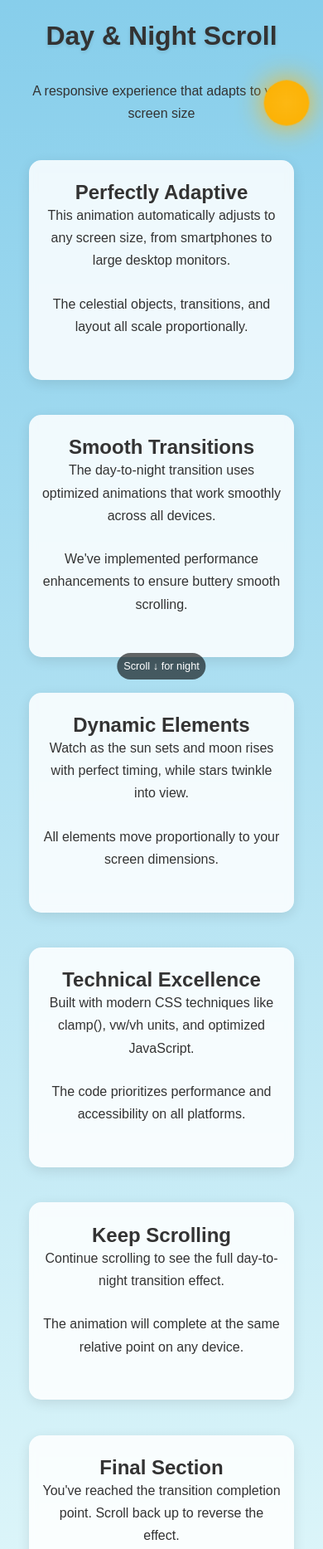
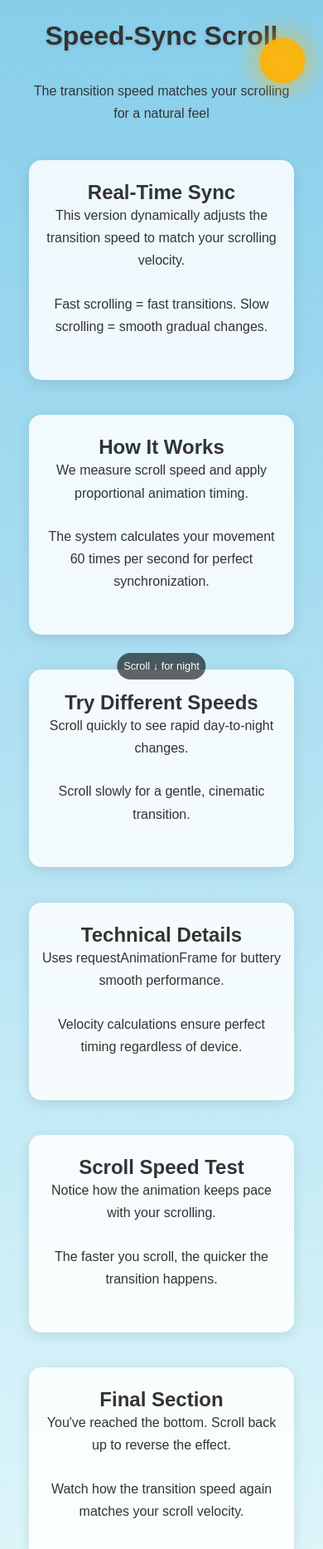
Before and after one commit to CPL-Git-CCC/Website, a plain HTML site: page assingment6/Index.html in a window 390 px wide. Shown: the top 1867 px of the page at 83% size. Drawn offline with nearby package versions, Linux system fonts and the light colour scheme; animation ran at ten frames a second.

Commit message:
Update Index.html

```diff
--- a/assingment6/Index.html
+++ b/assingment6/Index.html
@@ -3,7 +3,7 @@
 <head>
     <meta charset="UTF-8">
     <meta name="viewport" content="width=device-width, initial-scale=1.0, maximum-scale=1.0, user-scalable=no">
-    <title>Responsive Day/Night Scroll</title>
+    <title>Speed-Sync Day/Night Scroll</title>
     <script src="https://code.jquery.com/jquery-3.6.0.min.js"></script>
     <style>
         * {
@@ -14,15 +14,12 @@
 
         body {
             font-family: 'Arial', sans-serif;
-            transition: background-color 0.8s ease, color 0.8s ease;
             min-height: 300vh;
             overflow-x: hidden;
             -webkit-text-size-adjust: 100%;
-        }
-
-        .day-mode {
             background: linear-gradient(to bottom, #87CEEB, #E0F7FA);
             color: #333;
+            transition: background 0.5s linear, color 0.5s linear;
         }
 
         .night-mode {
@@ -41,7 +38,7 @@
             font-size: clamp(2rem, 6vw, 4rem);
             margin-bottom: 4vh;
             text-shadow: 0 2px 4px rgba(0,0,0,0.1);
-            transition: text-shadow 0.8s ease;
+            transition: text-shadow 0.5s linear;
         }
 
         .night-mode h1 {
@@ -52,15 +49,15 @@
             font-size: clamp(1rem, 2.8vw, 1.3rem);
             line-height: 1.7;
             margin-bottom: 3vh;
-            transition: all 0.8s ease;
+            transition: all 0.5s linear;
         }
 
         .celestial {
             position: fixed;
             border-radius: 50%;
-            transition: all 1.2s cubic-bezier(0.25, 0.1, 0.25, 1);
             z-index: 10;
-            will-change: transform, opacity;
+            will-change: transform, opacity, top, right;
+            transition: none; /* We'll handle transitions with JS */
         }
 
         .sun {
@@ -90,17 +87,17 @@
             width: 100%;
             height: 100%;
             opacity: 0;
-            transition: opacity 1.5s ease;
             z-index: 1;
             pointer-events: none;
             overflow: hidden;
+            transition: opacity 0.5s linear;
         }
 
         .star {
             position: absolute;
             background-color: #fff;
             border-radius: 50%;
-            transition: opacity 0.5s ease;
+            transition: opacity 0.3s linear;
         }
 
         .content-section {
@@ -108,9 +105,9 @@
             padding: 5vh 5vw;
             background-color: rgba(255, 255, 255, 0.85);
             border-radius: 15px;
-            transition: all 0.8s ease;
             box-shadow: 0 4px 15px rgba(0,0,0,0.1);
             backdrop-filter: blur(5px);
+            transition: all 0.5s linear;
         }
 
         .night-mode .content-section {
@@ -130,7 +127,7 @@
             border-radius: 20px;
             font-size: clamp(0.8rem, 2.5vw, 1rem);
             z-index: 100;
-            transition: all 0.5s ease;
+            transition: all 0.3s ease;
             white-space: nowrap;
         }
 
@@ -177,48 +174,49 @@
         }
     </style>
 </head>
-<body class="day-mode">
+<body class="">
     <div class="sun celestial"></div>
     <div class="moon celestial"></div>
     <div class="stars" id="stars"></div>
 
     <div class="container">
-        <h1>Day & Night Scroll</h1>
-        <p>A responsive experience that adapts to your screen size</p>
+        <h1>Speed-Sync Scroll</h1>
+        <p>The transition speed matches your scrolling for a natural feel</p>
 
         <div class="content-section">
-            <h2>Perfectly Adaptive</h2>
-            <p>This animation automatically adjusts to any screen size, from smartphones to large desktop monitors.</p>
-            <p>The celestial objects, transitions, and layout all scale proportionally.</p>
+            <h2>Real-Time Sync</h2>
+            <p>This version dynamically adjusts the transition speed to match your scrolling velocity.</p>
+            <p>Fast scrolling = fast transitions. Slow scrolling = smooth gradual changes.</p>
         </div>
 
         <div class="content-section">
-            <h2>Smooth Transitions</h2>
-            <p>The day-to-night transition uses optimized animations that work smoothly across all devices.</p>
-            <p>We've implemented performance enhancements to ensure buttery smooth scrolling.</p>
+            <h2>How It Works</h2>
+            <p>We measure scroll speed and apply proportional animation timing.</p>
+            <p>The system calculates your movement 60 times per second for perfect synchronization.</p>
         </div>
 
         <div class="content-section">
-            <h2>Dynamic Elements</h2>
-            <p>Watch as the sun sets and moon rises with perfect timing, while stars twinkle into view.</p>
-            <p>All elements move proportionally to your screen dimensions.</p>
+            <h2>Try Different Speeds</h2>
+            <p>Scroll quickly to see rapid day-to-night changes.</p>
+            <p>Scroll slowly for a gentle, cinematic transition.</p>
         </div>
 
         <div class="content-section">
-            <h2>Technical Excellence</h2>
-            <p>Built with modern CSS techniques like clamp(), vw/vh units, and optimized JavaScript.</p>
-            <p>The code prioritizes performance and accessibility on all platforms.</p>
+            <h2>Technical Details</h2>
+            <p>Uses requestAnimationFrame for buttery smooth performance.</p>
+            <p>Velocity calculations ensure perfect timing regardless of device.</p>
         </div>
 
         <div class="content-section">
-            <h2>Keep Scrolling</h2>
-            <p>Continue scrolling to see the full day-to-night transition effect.</p>
-            <p>The animation will complete at the same relative point on any device.</p>
+            <h2>Scroll Speed Test</h2>
+            <p>Notice how the animation keeps pace with your scrolling.</p>
+            <p>The faster you scroll, the quicker the transition happens.</p>
         </div>
 
         <div class="content-section">
             <h2>Final Section</h2>
-            <p>You've reached the transition completion point. Scroll back up to reverse the effect.</p>
+            <p>You've reached the bottom. Scroll back up to reverse the effect.</p>
+            <p>Watch how the transition speed again matches your scroll velocity.</p>
         </div>
     </div>
 
@@ -228,9 +226,12 @@
         $(document).ready(function() {
             // Initialize variables
             let lastScrollTop = 0;
+            let lastTimestamp = 0;
+            let scrollVelocity = 0;
             let dayIntensity = 1;
-            let ticking = false;
-            let maxScrollReached = false;
+            let targetIntensity = 1;
+            let animationFrame;
+            let maxScrollHeight = $(document).height() - $(window).height();
 
             // Create responsive starfield
             function createStars() {
@@ -268,32 +269,46 @@
                 `).appendTo('head');
             }
 
-            // Handle scroll events with debouncing
+            // Main animation loop
+            function animate() {
+                // Smoothly approach target intensity based on scroll velocity
+                const smoothingFactor = Math.min(0.2, 0.005 + Math.abs(scrollVelocity) * 0.0005);
+                dayIntensity += (targetIntensity - dayIntensity) * smoothingFactor;
+
+                // Update visuals
+                updateDayNight(dayIntensity);
+
+                // Continue animation
+                animationFrame = requestAnimationFrame(animate);
+            }
+
+            // Handle scroll events
             function handleScroll() {
-                const st = window.pageYOffset || document.documentElement.scrollTop;
-                const scrollDirection = st > lastScrollTop ? 'down' : 'up';
-                lastScrollTop = st <= 0 ? 0 : st;
+                const currentScrollTop = window.pageYOffset || document.documentElement.scrollTop;
+                const currentTime = Date.now();
 
-                // Calculate scroll progress (0 to 1)
-                const scrollHeight = $(document).height() - $(window).height();
-                const scrollProgress = scrollHeight > 0 ? Math.min(1, st / scrollHeight) : 0;
-
-                // Update day/night intensity
-                if (scrollDirection === 'down') {
-                    dayIntensity = Math.max(0, dayIntensity - 0.008);
-                } else {
-                    dayIntensity = Math.min(1, dayIntensity + 0.008);
+                // Calculate scroll velocity (pixels per millisecond)
+                if (lastTimestamp > 0) {
+                    const timeDiff = currentTime - lastTimestamp;
+                    if (timeDiff > 0) {
+                        scrollVelocity = (currentScrollTop - lastScrollTop) / timeDiff;
+                    }
                 }
 
-                // Update UI
-                updateDayNight(dayIntensity, scrollProgress);
+                lastScrollTop = currentScrollTop;
+                lastTimestamp = currentTime;
+
+                // Calculate target intensity based on scroll position
+                maxScrollHeight = $(document).height() - $(window).height();
+                const scrollProgress = maxScrollHeight > 0 ? Math.min(1, currentScrollTop / maxScrollHeight) : 0;
+                targetIntensity = 1 - scrollProgress;
 
                 // Update scroll indicator
-                updateScrollIndicator(scrollDirection, scrollProgress);
+                updateScrollIndicator(scrollProgress);
             }
 
             // Update all day/night elements
-            function updateDayNight(intensity, progress) {
+            function updateDayNight(intensity) {
                 // Body background and text
                 $('body').toggleClass('day-mode', intensity > 0.5);
                 $('body').toggleClass('night-mode', intensity <= 0.5);
@@ -320,44 +335,38 @@
                 // Stars visibility
                 const starsOpacity = (1 - intensity) * 0.9;
                 $('#stars').css('opacity', starsOpacity);
-                $('.star').css('opacity', starsOpacity > 0 ? '1' : '0');
             }
 
             // Update scroll direction indicator
-            function updateScrollIndicator(direction, progress) {
+            function updateScrollIndicator(progress) {
                 const indicator = $('#scrollInfo');
                 if (progress >= 0.95) {
                     indicator.text('Scroll ↑ for day');
                 } else if (progress <= 0.05) {
                     indicator.text('Scroll ↓ for night');
                 } else {
-                    indicator.text(direction === 'down' ? 'Scroll ↓ for night' : 'Scroll ↑ for day');
+                    indicator.text(progress < 0.5 ? 'Scroll ↓ for night' : 'Scroll ↑ for day');
                 }
             }
 
             // Initialize
             createStars();
+            animate();
 
-            // Set up scroll listener with RAF for performance
-            $(window).on('scroll touchmove', function() {
-                if (!ticking) {
-                    window.requestAnimationFrame(function() {
-                        handleScroll();
-                        ticking = false;
-                    });
-                    ticking = true;
-                }
-            });
+            // Set up scroll listener
+            $(window).on('scroll touchmove', handleScroll);
 
             // Handle window resize
             $(window).resize(function() {
                 $('#stars').empty();
                 createStars();
-                handleScroll(); // Update positions immediately
+                maxScrollHeight = $(document).height() - $(window).height();
             });
 
-            // Initial update
-            handleScroll();
+            // Clean up on exit
+            $(window).on('beforeunload', function() {
+                cancelAnimationFrame(animationFrame);
+            });
         });
     </script>
 </body>
```
